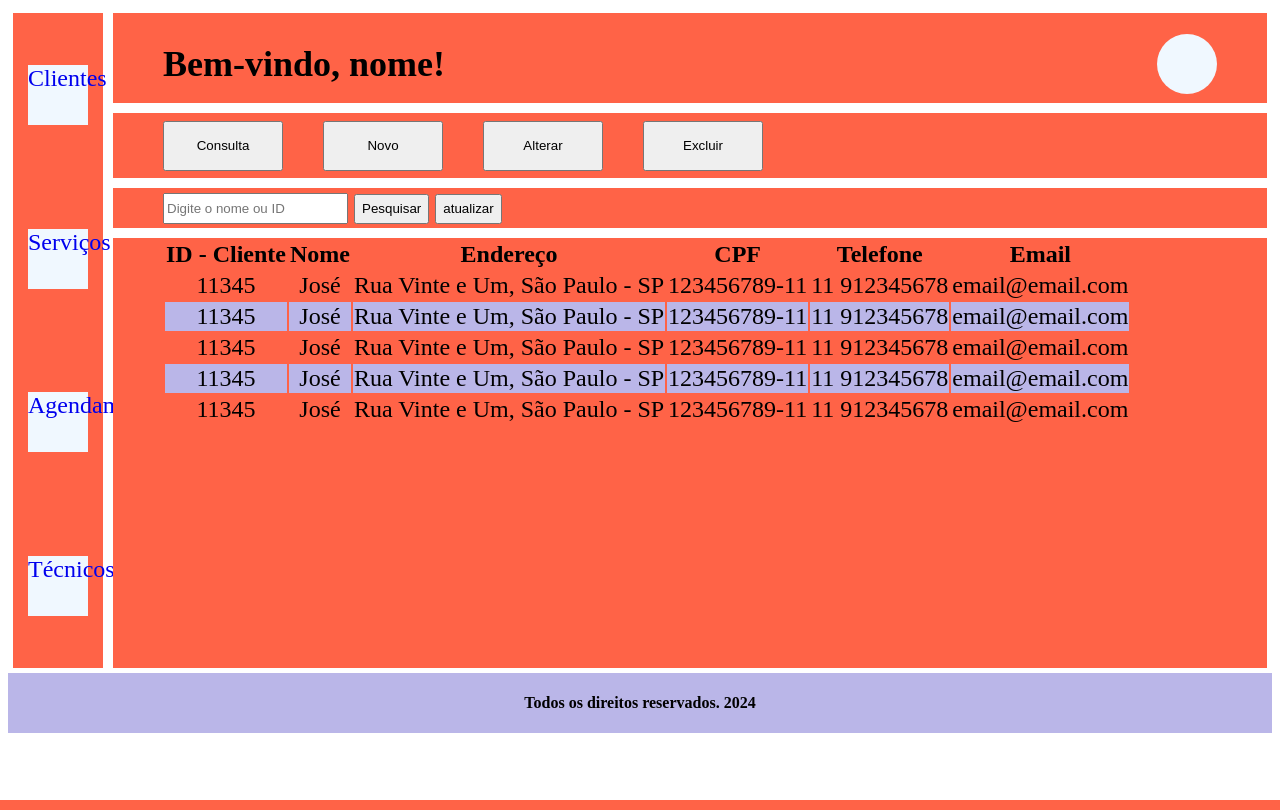
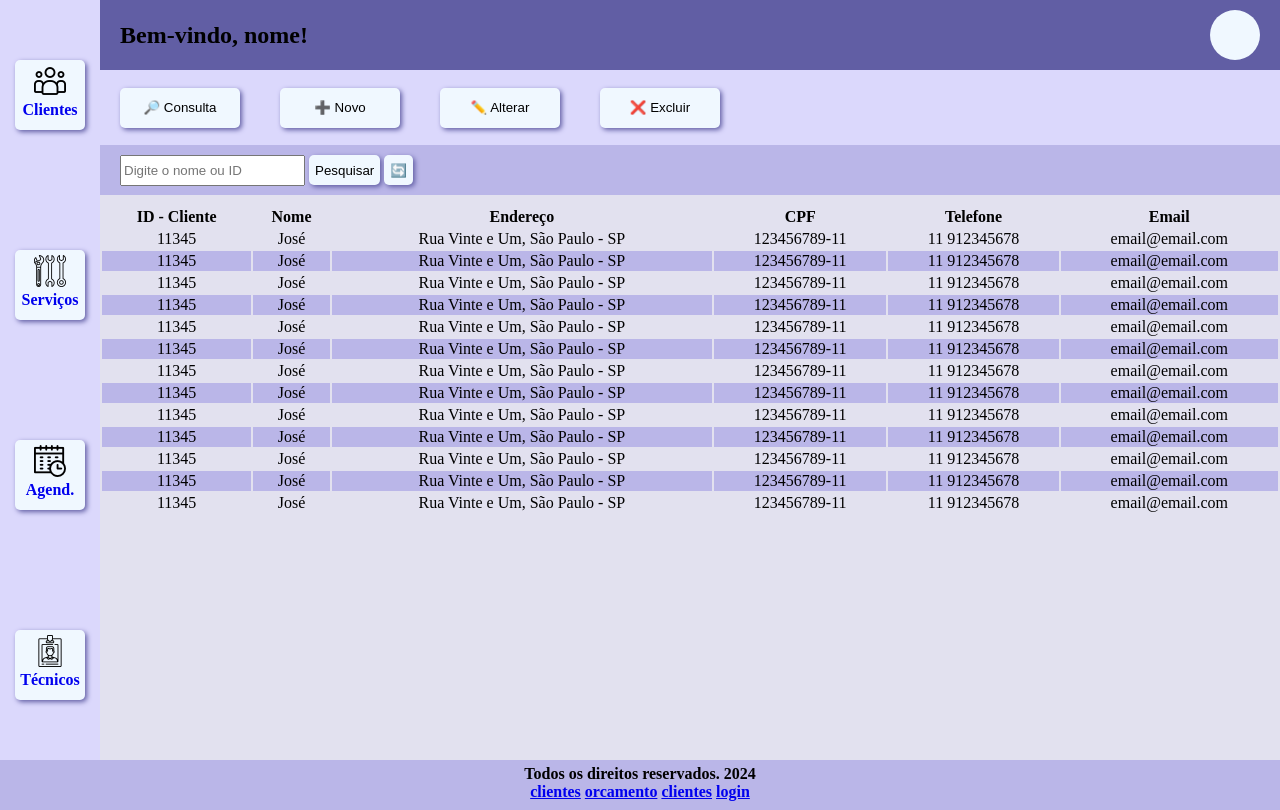
Before and after one commit to daniloadossantos/Projeto_RC, a PHP site: page /clientes.html in a window 1280 px wide. Run offline with PHP 8.4, Linux system fonts and the light colour scheme.

Commit message:
atualização clientes

```diff
--- a/RC Web/clientes.html
+++ b/RC Web/clientes.html
@@ -17,22 +17,28 @@
         </header>
       </div>
       <div class="item sidenav menu_lateral">
-        <a href="#">Clientes</a>
-        <a href="#">Serviços</a>
-        <a href="#">Agendamentos</a>
-        <a href="#">Técnicos</a>
+        <a href="#"><img src="img/cliente.png" alt="Clientes">
+          <span>Clientes</span>
+        </a>
+        <a href="#"><img src="img/ferramenta-chave.png" alt="Serviços">
+          <span>Serviços</span>
+        </a>
+        <a href="#"><img src="img/calendario.png" alt="Agendamento">
+          <span>Agend.</span></a>
+        <a href="#"><img src="img/tecnicos.png" alt="Técnicos">
+          <span>Técnicos</span></a>
   </div>
       <div class="item btn">
-             <button class="btn_crud btn_consulta">Consulta</button>
-             <button class=" btn_crud btn_novo">Novo</button>
-             <button class="btn_crud btn_altera">Alterar</button>
-             <button class="btn_crud btn_exclui">Excluir</button>
+             <button class="btn_crud btn_consulta">🔎 Consulta</button>
+             <button class=" btn_crud btn_novo">➕ Novo</button>
+             <button class="btn_crud btn_altera">✏️ Alterar</button>
+             <button class="btn_crud btn_exclui">❌ Excluir</button>
       </div>
       <div class="item pesquisa">
         <div class="campo_consulta">
           <input type="text" name="consulta" placeholder="Digite o nome ou ID">
           <button type="submit">Pesquisar</button>
-          <button type="submit">atualizar</button>
+          <button type="submit">🔄</button>
         </div>
       </div>
       <div class="item tabela">
@@ -89,6 +95,70 @@
                 <td>11 912345678</td>
                 <td>email@email.com</td>
               </tr>
+              <tr>
+                <td>11345</td>
+                <td>José</td>
+                <td>Rua Vinte e Um, São Paulo - SP</td>
+                <td>123456789-11</td>
+                <td>11 912345678</td>
+                <td>email@email.com</td>
+              </tr>
+              <tr>
+                <td>11345</td>
+                <td>José</td>
+                <td>Rua Vinte e Um, São Paulo - SP</td>
+                <td>123456789-11</td>
+                <td>11 912345678</td>
+                <td>email@email.com</td>
+              </tr>
+              <tr>
+                <td>11345</td>
+                <td>José</td>
+                <td>Rua Vinte e Um, São Paulo - SP</td>
+                <td>123456789-11</td>
+                <td>11 912345678</td>
+                <td>email@email.com</td>
+              </tr>
+              <tr>
+                <td>11345</td>
+                <td>José</td>
+                <td>Rua Vinte e Um, São Paulo - SP</td>
+                <td>123456789-11</td>
+                <td>11 912345678</td>
+                <td>email@email.com</td>
+              </tr>
+              <tr>
+                <td>11345</td>
+                <td>José</td>
+                <td>Rua Vinte e Um, São Paulo - SP</td>
+                <td>123456789-11</td>
+                <td>11 912345678</td>
+                <td>email@email.com</td>
+              </tr>
+              <tr>
+                <td>11345</td>
+                <td>José</td>
+                <td>Rua Vinte e Um, São Paulo - SP</td>
+                <td>123456789-11</td>
+                <td>11 912345678</td>
+                <td>email@email.com</td>
+              </tr>
+              <tr>
+                <td>11345</td>
+                <td>José</td>
+                <td>Rua Vinte e Um, São Paulo - SP</td>
+                <td>123456789-11</td>
+                <td>11 912345678</td>
+                <td>email@email.com</td>
+              </tr>
+              <tr>
+                <td>11345</td>
+                <td>José</td>
+                <td>Rua Vinte e Um, São Paulo - SP</td>
+                <td>123456789-11</td>
+                <td>11 912345678</td>
+                <td>email@email.com</td>
+              </tr>
             </tbody>
           </table>
         </div>
@@ -97,6 +167,10 @@
     </div>
     <footer>
       <p>Todos os direitos reservados. 2024</p>
+      <a href="clientes.html">clientes</a>
+      <a href="orcamento.html">orcamento</a>
+      <a href="agendamento.html">clientes</a>
+      <a href="login.html">login</a>
     </footer>
 </body>
 </html>
--- a/RC Web/css/clientes.css
+++ b/RC Web/css/clientes.css
@@ -1,64 +1,88 @@
+*{
+  margin: 0;
+}
 .grid {
   display: grid;
+  height: 95vh;
 }
 .grid-template-row{
   grid-template-columns: 100px auto;
-	grid-template-rows: 100px 75px 50px 440px ;
+	grid-template-rows: 70px 75px 50px auto ;
 }
 .item {
-	margin: 5px;
-	background: tomato;
+	margin: 0px;
+	background: #bab6e8;
 	text-align: center;
-	font-size: 1.5em;
 }
 .nav{
   grid-column-start: 2 ;
+  background-color: #615ea4;
+  align-items: center;
 }
+
 .header-nav{
   display: flex;
   justify-content: space-between;
-  padding: 0px 50px;
+  padding: 0px 20px;
   align-items: center;
+  padding-top: 10px;
 }
 .btn_perfil{
-  width: 60px;
-  height: 60px;
+  width: 50px;
+  height: 50px;
   border-radius: 30px;
   background-color: aliceblue;
 }
 .sidenav{
   grid-row-start: 1;
   grid-row-end: 5;
+  background-color: #dbd8fc;
 }
 .sidenav {
   display: flex;
   flex-direction: column;
   justify-content: space-around;
   align-items: center;
+  font-weight: bold;
 }
 .sidenav a{
   text-decoration: none;
+  padding: 5px;
   width: 60px;
   height: 60px;
   background-color: aliceblue;
+  border-radius: 5px;
+  box-shadow: 2px 2px 5px #615ea4;
+}
+.sidenav a:hover{
+  box-shadow: 2px 2px 5px #bab6e8;
 }
 .btn{
   grid-column-start: 2;
+  background-color: #dbd8fc;
 }
 .btn{
   display: flex;
   gap: 40px;
-  padding-left: 50px;
+  padding-left: 20px;
   align-items: center;
 }
 .btn_crud{
-  height: 50px;
+  height: 40px;
   width: 120px;
+  background-color: aliceblue;
+  border: none;
+  border-radius: 5px;
+  box-shadow: 2px 2px 5px #615ea4;
+}
+.btn_crud:hover{
+  box-shadow: 2px 2px 5px #bab6e8;
+  cursor: pointer;
 }
 .pesquisa{
   display: flex;
   gap: 40px;
-  padding-left: 50px;
+  padding-left: 20px;
   align-items: center;
 }
 .pesquisa input{
@@ -66,22 +90,32 @@
 }
 .pesquisa button{
   height: 30px;
+  background-color: aliceblue;
+  border: none;
+  border-radius: 5px;
+  box-shadow: 2px 2px 5px #615ea4;
+}
+.pesquisa button:hover{
+  box-shadow: 2px 2px 5px #bab6e8;
+  cursor: pointer;
 }
 .tabela{
   grid-column-start: 2;
+  background-color: #e2e1ef;
 }
-.tabela table{
-  padding-left: 50px;
+.tabela table {
+  width: 100%;
+  padding: 10px 0px ;
 }
 
 .tabela tbody tr:nth-child(even){
   background-color: #bab6e8;
 }
 
-
 footer{
   background-color: #bab6e8;
   text-align: center;
   padding: 5px 0px;
   font-weight: bold;
+  height: 5vh;
 }
--- a/RC Web/css/style-login.css
+++ b/RC Web/css/style-login.css
@@ -4,7 +4,7 @@
   box-sizing: border-box;
   font-family: Arial, Helvetica, sans-serif;
 }
-a{
+.box-login a{
   position: absolute;
   right: 25px;
 }
--- a/RC Web/login.html
+++ b/RC Web/login.html
@@ -34,6 +34,9 @@
     </div>
     <footer>
       <p>Todos os direitos reservados. 2024</p>
+      <a href="clientes.html">clientes</a>
+      <a href="orcamento.html">orcamento</a>
+      <a href="agendamento.html">agendamento</a>
     </footer>
 
   <script src="script.js"></script>
```
Also changed, not shown: RC Web/img/atualizar.png (added), RC Web/img/calendario.png (added), RC Web/img/cliente.png (added), RC Web/img/ferramenta-chave.png (added), RC Web/img/tecnicos.png (added).
